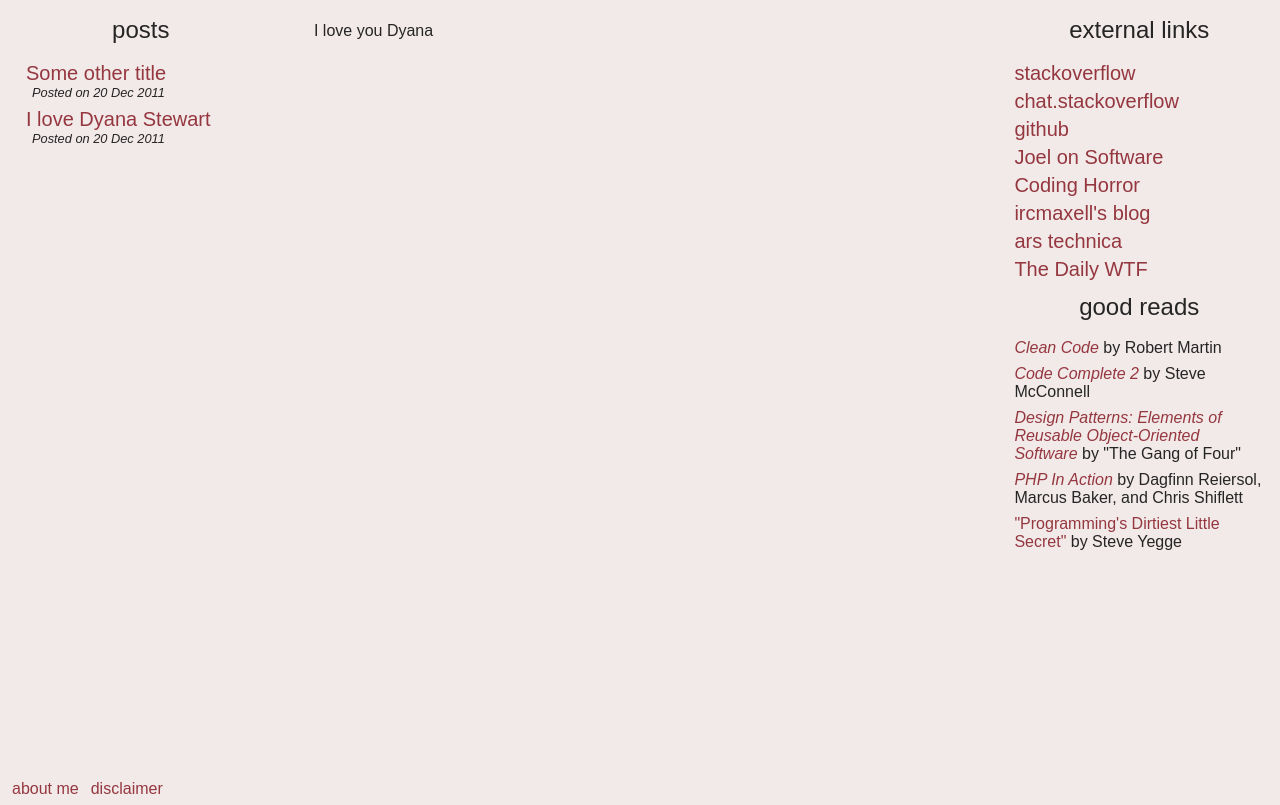
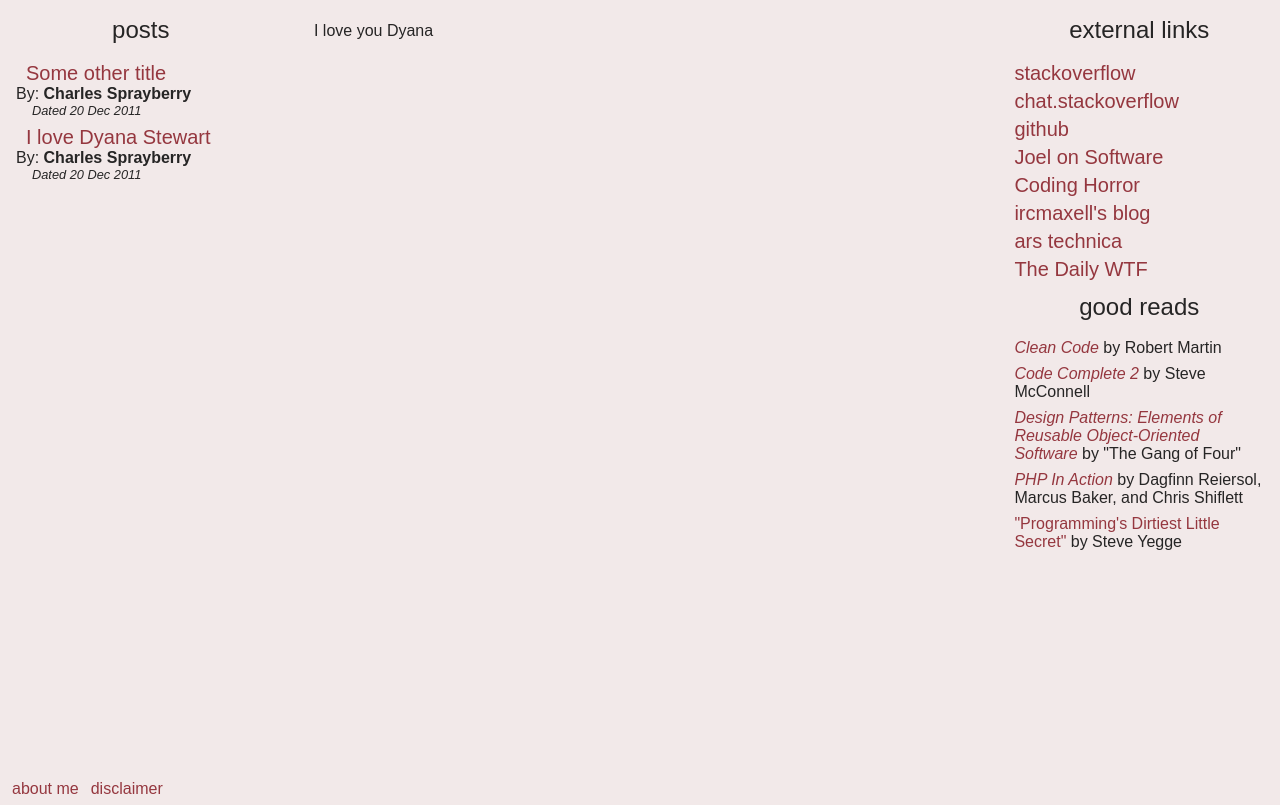
Before and after one commit to cspray/archived-blog, a Jekyll site: the page built from _posts/2011-12-20-i-love-dyana-stewart.html, in a window 1280 px wide, cut to the strip 95-900 px from the top of the page. Built offline with Jekyll 4.4.1, drawn with Linux system fonts in a browser that asks for light colours.

Commit message:
UPD adding an author field to post links

```diff
--- a/_layouts/default.html
+++ b/_layouts/default.html
@@ -39,7 +39,9 @@
         	                <li>
         	                	<div>
 	            	                <p class="post-url"><a href="{{ post.url }}">{{ post.title }}</a></p>
-    	            	            <p class="post-date"><em>Posted on {{ post.date | date_to_string}} </em></p>
+	            	                <p class="post-author">By: <strong>{{ post.author }}</strong>
+    	            	            <p class="post-date"><em>Dated {{ post.date | date_to_string}} </em></p>
+
     	            	        </div>
                     	    </li>
 	                    {% endfor %}
--- a/_posts/2011-12-20-i-love-dyana-stewart.html
+++ b/_posts/2011-12-20-i-love-dyana-stewart.html
@@ -1,6 +1,7 @@
 ---
 layout: default
 title: I love Dyana Stewart
+author: Charles Sprayberry
 ---
 
 <p>I love you Dyana</p>
--- a/_posts/2011-12-20-some-other-title.html
+++ b/_posts/2011-12-20-some-other-title.html
@@ -1,6 +1,7 @@
 ---
 layout: default
 title: Some other title
+author: Charles Sprayberry
 ---
 
 {% highlight php5 linenos %}
```
